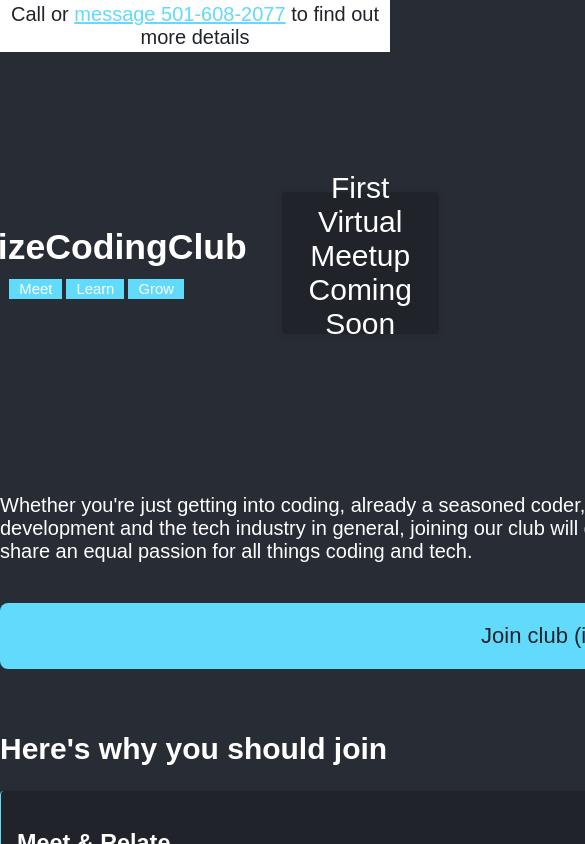
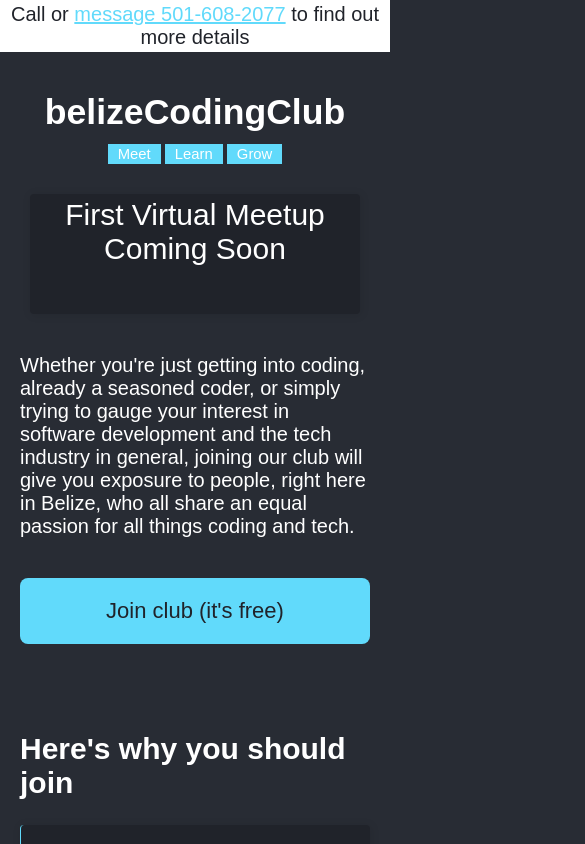
Before and after one commit to belizeCodingClub/belize-coding-club, a React (Create React App) app: page / in a window 390 px wide. Shown: the top 844 px of the page, 585 px wide, since content can reach past the window. Built offline with nearby package versions, Linux system fonts and the light colour scheme; a web font is replaced by a local one.

Commit message:
Initial responsive styles

```diff
--- a/src/App.js
+++ b/src/App.js
@@ -32,7 +32,7 @@ function App() {
         </div>
       </header>
 
-      <div className="App-body container">
+      <div className="App-body">
         <div className="container">
           <p style={{ paddingBottom: "20px" }}>
             Whether you're just getting into coding, already a seasoned coder,
@@ -41,6 +41,7 @@ function App() {
             exposure to people, right here in Belize, who all share an equal
             passion for all things coding and tech.
           </p>
+          <div>
             <a
               href="https://forms.gle/m4HMPW7URcC4M9Ek7"
               className="btn"
@@ -50,27 +51,31 @@ function App() {
               Join club (it's free)
             </a>
           </div>
+        </div>
         <br />
         <div className="Section" style={{ marginTop: "40px" }}>
+          <div className="container">
             <h2>Here's why you should join</h2>
             <div className="shadow" style={{ padding: "16px" }}>
               <h3>Meet & Relate</h3>
               <p>
                 Have you ever felt alone as a coder in Belize? Not too many
-              relatable people around? No one to share your ideas with? Joining
-              our club will provide you with a network of relatable people just
-              like yourself. You'll meet and interact with people not only from
-              your district but from across the entire country. How? With our
-              virtual meetups and chat groups.
+                relatable people around? No one to share your ideas with?
+                Joining our club will provide you with a network of relatable
+                people just like yourself. You'll meet and interact with people
+                not only from your district but from across the entire country.
+                How? With our virtual meetups and chat groups.
               </p>
             </div>
           </div>
+        </div>
         <div className="Section">
+          <div className="container">
             <div className="shadow" style={{ padding: "16px" }}>
               <h3>Share & Learn</h3>
               <p>
-              The ultimate goal of this club is to bring people together who are
-              passionate about coding regardless of their career stage or
+                The ultimate goal of this club is to bring people together who
+                are passionate about coding regardless of their career stage or
                 current level of knowledge. Our virtual meetups are meant to
                 introduce people to one another, talk about different
                 technologies, side projects, share ideas, and much more. We also
@@ -78,6 +83,7 @@ function App() {
                 companies share their experience and provide practical advice
                 about coding and all things tech.
               </p>
+            </div>
           </div>
         </div>
       </div>
--- a/src/index.css
+++ b/src/index.css
@@ -1,3 +1,12 @@
+html {
+  box-sizing: border-box;
+}
+*, *:before, *:after {
+  box-sizing: inherit;
+}
+
+
+
 body {
   margin: 0;
   font-family: -apple-system, BlinkMacSystemFont, 'Segoe UI', 'Roboto', 'Oxygen',
@@ -10,3 +19,41 @@ body {
   color: white;
   font-family: 'Yusei Magic', sans-serif;
 }
+
+
+
+@media (max-width: 1124px) {
+  .container {
+    width: 100%!important;
+  }
+  .App-body .container, .join-cta .container {
+    padding: 20px;
+  }
+}
+
+@media (max-width: 750px) {
+  .App-header {
+    display: block!important;
+    min-height: auto!important;
+    padding-top: 40px;
+  }
+  .Header-left {
+    padding-right: 0!important;
+  }
+  .Header-col {
+    margin-top: 30px;
+    padding: 0 30px;
+  }
+  .Meetup-date-box {
+    max-width: 100%!important;
+    margin: 0!important;
+    display: block!important;
+  }
+  .Section {
+    margin-top: 0!important;
+  }
+  a.btn {
+    display:inline-block;
+    width: 100%!important;
+  }
+}
```
Also changed, not shown: 1 other file (tests, documents, lock files or other folders). Lines whose indentation alone changed are shown as unchanged.
